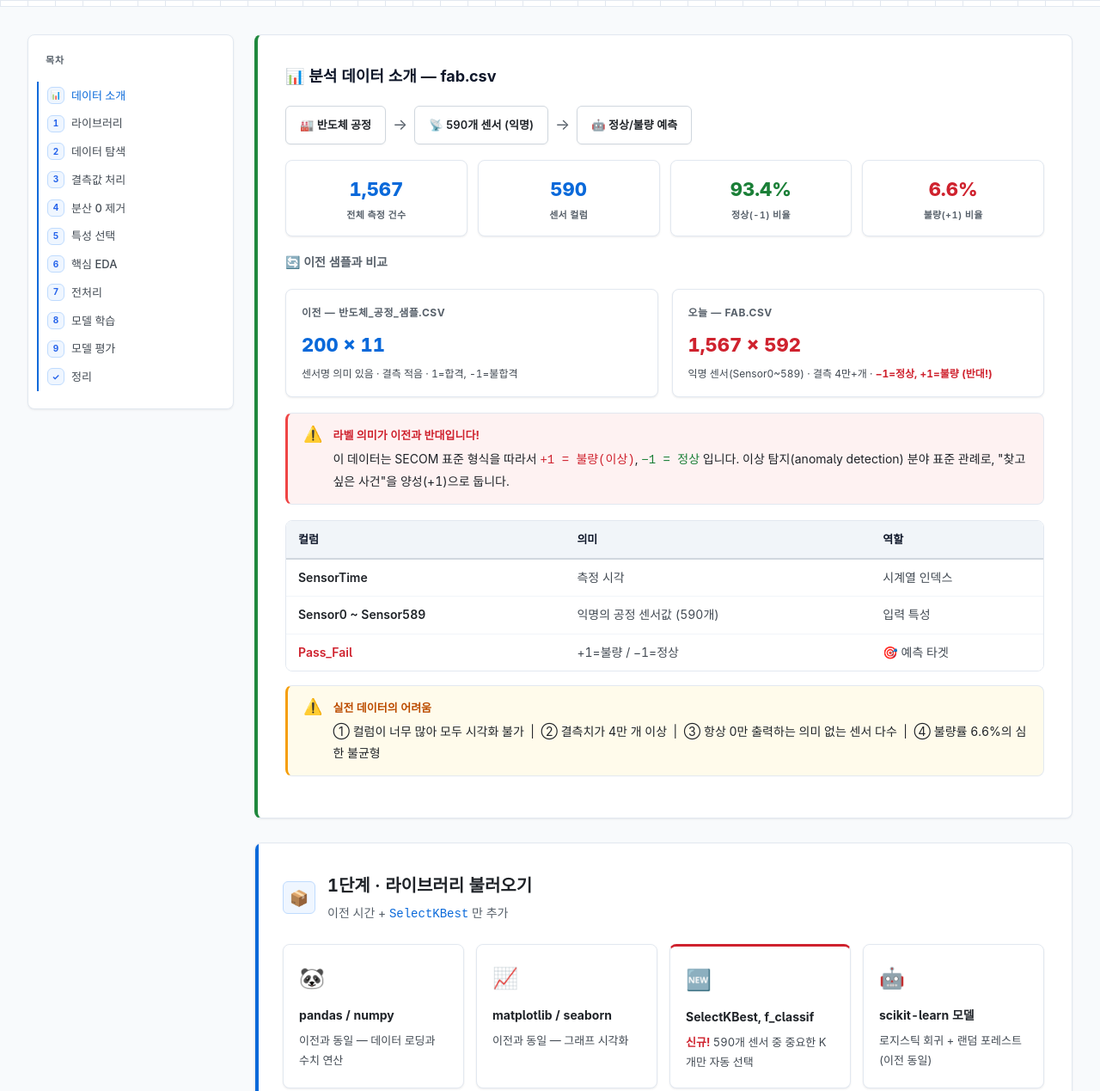
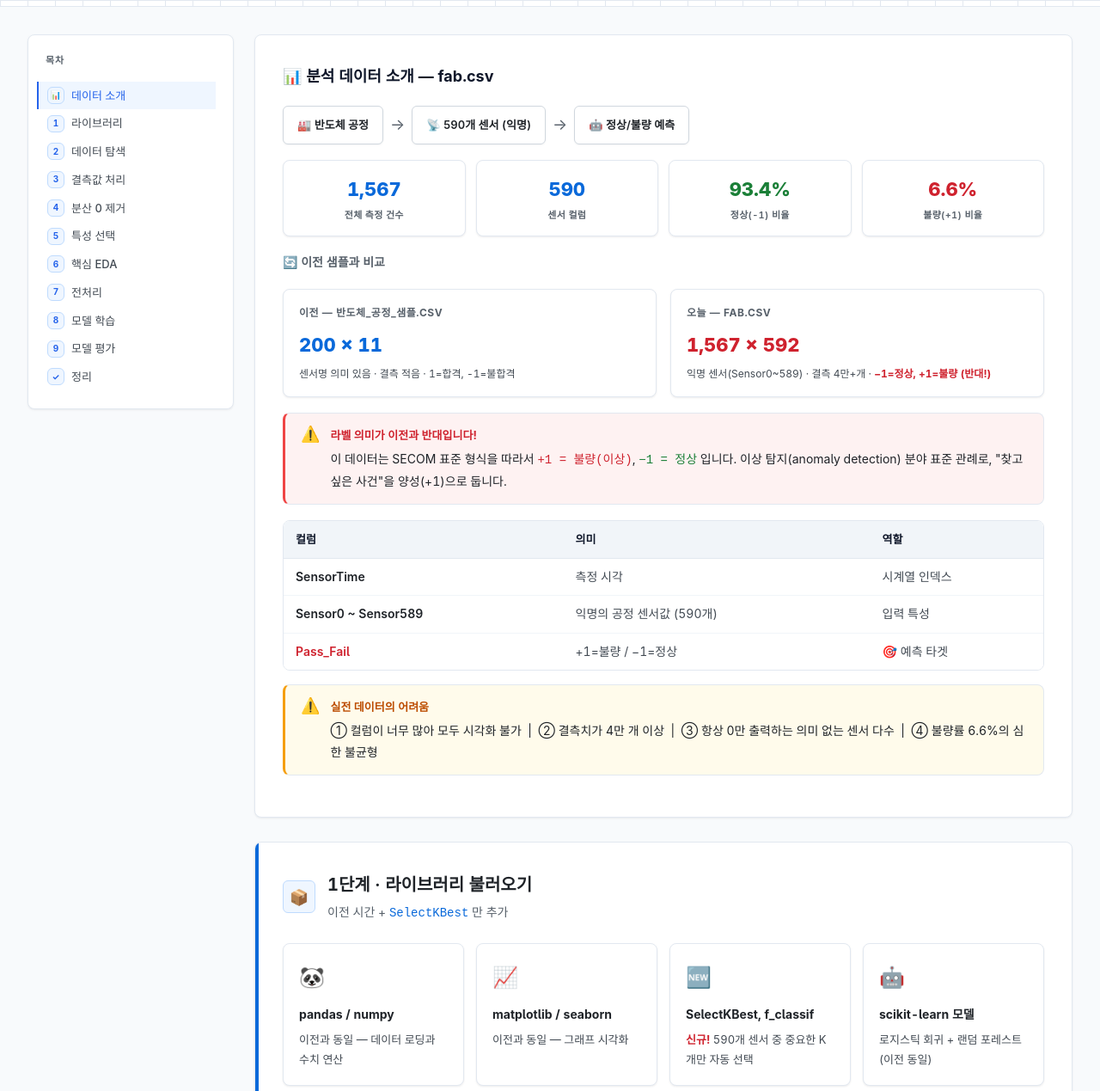
Before and after one commit to kitae104/kitae-data, a website: page Web/실전_반도체_공정_데이터분석_강의자료.html in a window 1280 px wide. Shown: the part 356-1625 px from the top of the page at 86% size. Drawn offline with Linux system fonts and the light colour scheme.

Commit message:
반도체 TOC 디자인 리뷰 수정

```diff
--- a/Web/assets/course-design-system.css
+++ b/Web/assets/course-design-system.css
@@ -260,10 +260,15 @@
   box-shadow: var(--course-shadow);
 }
 
+[data-course-theme="fabmetric"][data-course-layout="toc"] .toc a[style^="border-left-color:"] {
+  border-left-color: transparent !important;
+}
+
 [data-course-theme="fabmetric"][data-course-layout="toc"] .toc a:hover,
-[data-course-theme="fabmetric"][data-course-layout="toc"] .toc a.active {
-  color: var(--course-primary);
-  border-left-color: var(--course-primary);
+[data-course-theme="fabmetric"][data-course-layout="toc"] .toc a.active,
+[data-course-theme="fabmetric"][data-course-layout="toc"] .toc a:is([style^="color:"], [style*="; color:"]) {
+  color: var(--course-primary) !important;
+  border-left-color: var(--course-primary) !important;
   background: #eff6ff;
 }
 
@@ -272,6 +277,10 @@
   border-radius: 8px;
   background: var(--course-surface);
   box-shadow: var(--course-shadow);
+}
+
+[data-course-theme="fabmetric"][data-course-layout="toc"] .section[style*="border-left"]:not(#insights):not(#summary) {
+  border-left: 1px solid var(--course-border) !important;
 }
 
 [data-course-theme="fabmetric"][data-course-layout="toc"] .subsection {
@@ -298,7 +307,7 @@
 [data-course-theme="fabmetric"][data-course-layout="toc"] :is(.s4, .s5, .step-new, .new-badge) {
   border-color: #fecaca;
   background: #fef2f2;
-  color: var(--course-error);
+  color: #b91c1c;
 }
 
 [data-course-theme="fabmetric"][data-course-layout="toc"] .code-wrap {
@@ -336,6 +345,7 @@
 [data-course-theme="fabmetric"][data-course-layout="toc"] table th {
   background: var(--course-surface-low);
   color: var(--course-text);
+  border-bottom: 1px solid var(--course-border);
 }
 
 [data-course-theme="fabmetric"][data-course-layout="toc"] table td {
@@ -376,6 +386,10 @@
   box-shadow: var(--course-shadow);
 }
 
+[data-course-theme="fabmetric"][data-course-layout="toc"] .card[style*="border-top"] {
+  border-top: 1px solid var(--course-border) !important;
+}
+
 [data-course-theme="fabmetric"][data-course-layout="toc"] :is(.flow-step, .badge, .tag) {
   border-radius: 6px;
 }
@@ -413,7 +427,7 @@
   border-radius: 0;
 }
 
-[data-course-theme="fabmetric"][data-course-layout="toc"] .code-lang {
+[data-course-theme="fabmetric"][data-course-layout="toc"] :is(.code-lang, .code-title) {
   color: #cbd5e1;
 }
 
```
